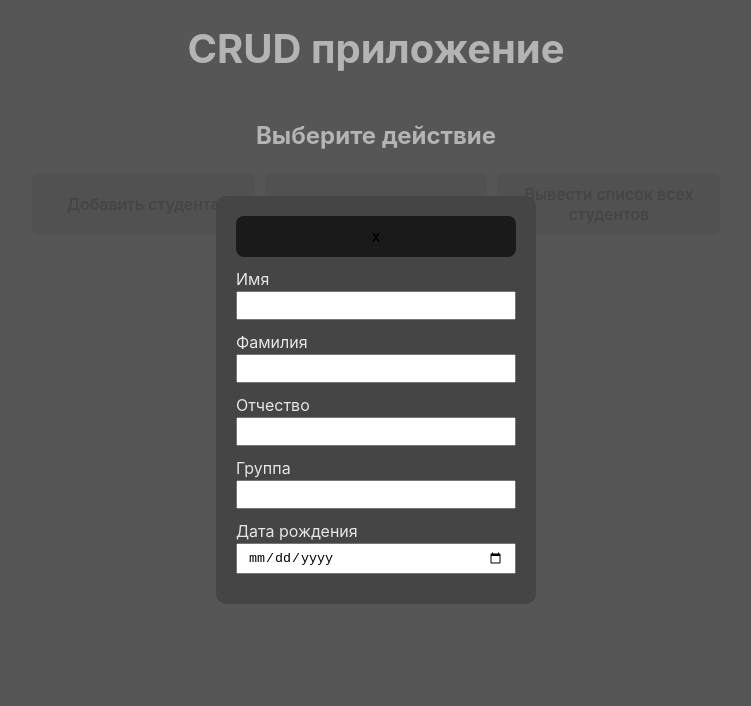
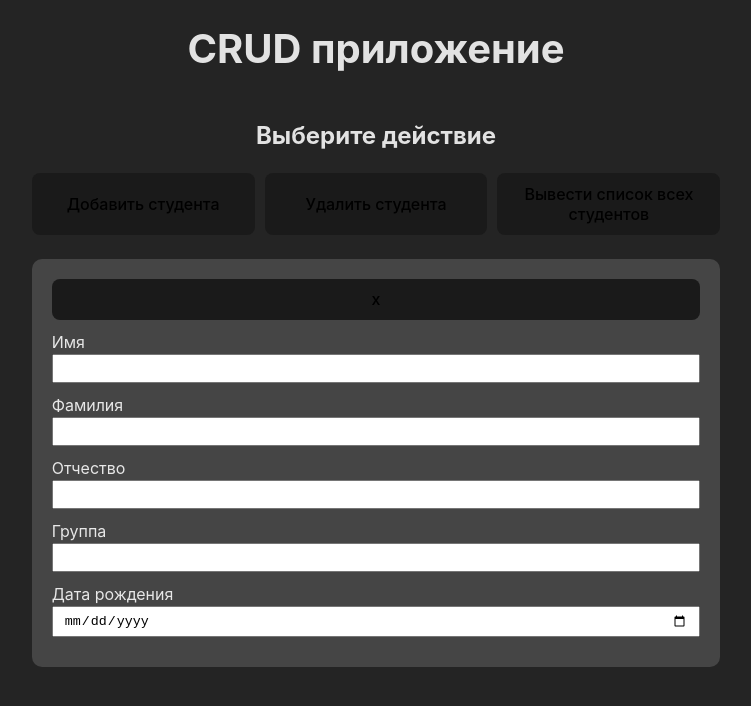
Before and after one commit to praesidi/doczilla-test-assignment, a React (Vite) app in the folder task-2/client/: page / in a window 1280 px wide. Both pictures are taken after a click on the button "Добавить студента". Shown: the top 706 px of the page, without its empty margins (264-1015 px from the left). Built offline with nearby package versions, Linux system fonts and the light colour scheme.

Commit message:
refactor main page

```diff
--- a/task-2/client/src/App.tsx
+++ b/task-2/client/src/App.tsx
@@ -1,22 +1,44 @@
 import { useState } from 'react';
-import Modal from './components/Modal';
 import './assets/styles/style.css';
+import Content from './components/Content';
+
+export interface IStudent {
+  firstName: string;
+  lastName: string;
+  fatherName?: string;
+  group: string;
+  birthday: Date;
+}
+
+export type IOperation = 'add' | 'delete' | 'show all' | undefined;
 
 function App() {
-  const [isModalOpen, setIsModalOpen] = useState(false);
-  const [operation, setOperation] = useState<'add' | 'delete' | undefined>();
+  const [isContentShown, setIsContentShown] = useState(false);
+  // TODO: check if that is a correct way to work with the modal
+  const [operation, setOperation] = useState<IOperation>();
+  const [data] = useState<IStudent[]>([
+    {
+      firstName: 'el',
+      lastName: 'kheel',
+      group: 'ist-171',
+      birthday: new Date('1999-09-07'),
+    },
+  ]);
 
   function handleAddStudent() {
     setOperation('add');
-    setIsModalOpen(true);
+    setIsContentShown(true);
   }
 
   function handleDeleteStudent() {
     setOperation('delete');
-    setIsModalOpen(true);
+    setIsContentShown(true);
   }
 
-  function handleShowAllStudents() {}
+  function handleShowAllStudents() {
+    setOperation('show all');
+    setIsContentShown(true);
+  }
 
   return (
     <div className='container'>
@@ -32,12 +54,17 @@ function App() {
             Вывести список всех студентов
           </button>
         </div>
+        <br />
+        {isContentShown ? (
+          <Content
+            operation={operation}
+            data={data}
+            onClose={() => setIsContentShown(false)}
+          />
+        ) : (
+          <></>
+        )}
       </main>
-      {isModalOpen ? (
-        <Modal operation={operation} onClose={() => setIsModalOpen(false)} />
-      ) : (
-        <></>
-      )}
     </div>
   );
 }
--- a/task-2/client/src/assets/styles/style.css
+++ b/task-2/client/src/assets/styles/style.css
@@ -14,17 +14,7 @@
   flex: 1;
 }
 
-.modal-underlay {
-  position: absolute;
-  display: flex;
-  justify-content: center;
-  align-items: center;
-  width: 100vw;
-  height: 100vh;
-  background: rgba(136, 136, 136, 0.5);
-}
-
-.modal-container {
+.content-container {
   display: flex;
   flex-direction: column;
   gap: 10px;
@@ -35,13 +25,13 @@
   min-width: 320px;
 }
 
-.modal-close-btn-wrapper {
+.content-close-btn-wrapper {
   width: 100%;
   display: flex;
   justify-content: end;
 }
 
-.modal-form-wrapper {
+.content-form-wrapper {
 }
 
 .add-student-form,
--- /dev/null
+++ b/task-2/client/src/components/AddStudentForm.tsx
@@ -0,0 +1,22 @@
+function AddStudentForm() {
+  return (
+    <form action='' className='add-student-form'>
+      <label htmlFor='first_name'>Имя</label>
+      <input type='text' id='first_name' />
+
+      <label htmlFor='last_name'>Фамилия</label>
+      <input type='text' id='last_name' />
+
+      <label htmlFor='father_name'>Отчество</label>
+      <input type='text' id='father_name' />
+
+      <label htmlFor='group'>Группа</label>
+      <input type='text' id='group' />
+
+      <label htmlFor='birthday'>Дата рождения</label>
+      <input type='date' id='birthday' />
+    </form>
+  );
+}
+
+export default AddStudentForm;
--- /dev/null
+++ b/task-2/client/src/components/Content.tsx
@@ -0,0 +1,29 @@
+import { IOperation, IStudent } from '../App';
+import AddStudentForm from './AddStudentForm';
+import DeleteStudentForm from './DeleteStudentForm';
+import StudentList from './StudentList';
+
+function Content({
+  operation,
+  data,
+  onClose,
+}: {
+  operation: IOperation;
+  data: IStudent[];
+  onClose: () => void;
+}) {
+  return (
+    <div className='content-container'>
+      <div className='content-close-btn-wrapper'>
+        <button onClick={onClose}>x</button>
+      </div>
+      <div className='content-form-wrapper'>
+        {operation === 'add' ? <AddStudentForm /> : <></>}
+        {operation === 'delete' ? <DeleteStudentForm /> : <></>}
+        {operation === 'show all' ? <StudentList students={data} /> : <></>}
+      </div>
+    </div>
+  );
+}
+
+export default Content;
--- /dev/null
+++ b/task-2/client/src/components/DeleteStudentForm.tsx
@@ -0,0 +1,11 @@
+function DeleteStudentForm() {
+  return (
+    <form action='' className='delete-student-form'>
+      <label htmlFor='student_id'>Введите id студента</label>
+      <input type='text' id='student_id' />
+      <button>Удалить</button>
+    </form>
+  );
+}
+
+export default DeleteStudentForm;
--- a/task-2/client/src/components/Modal.tsx
+++ /dev/null
@@ -1,54 +0,0 @@
-function Modal({
-  operation,
-  onClose,
-}: {
-  operation: 'add' | 'delete' | undefined;
-  onClose: () => void;
-}) {
-  return (
-    <div className='modal-underlay'>
-      <div className='modal-container'>
-        <div className='modal-close-btn-wrapper'>
-          <button onClick={onClose}>x</button>
-        </div>
-        <div className='modal-form-wrapper'>
-          {operation === 'add' ? <AddForm /> : <></>}
-          {operation === 'delete' ? <DeleteForm /> : <></>}
-        </div>
-      </div>
-    </div>
-  );
-}
-
-function AddForm() {
-  return (
-    <form action='' className='add-student-form'>
-      <label htmlFor='first_name'>Имя</label>
-      <input type='text' id='first_name' />
-
-      <label htmlFor='last_name'>Фамилия</label>
-      <input type='text' id='last_name' />
-
-      <label htmlFor='father_name'>Отчество</label>
-      <input type='text' id='father_name' />
-
-      <label htmlFor='group'>Группа</label>
-      <input type='text' id='group' />
-
-      <label htmlFor='birthday'>Дата рождения</label>
-      <input type='date' id='birthday' />
-    </form>
-  );
-}
-
-function DeleteForm() {
-  return (
-    <form action='' className='delete-student-form'>
-      <label htmlFor='student_id'>Введите id студента</label>
-      <input type='text' id='student_id' />
-      <button>Удалить</button>
-    </form>
-  );
-}
-
-export default Modal;
--- /dev/null
+++ b/task-2/client/src/components/StudentList.tsx
@@ -0,0 +1,19 @@
+import { IStudent } from '../App';
+
+function StudentList({ students }: { students: IStudent[] }) {
+  return (
+    <div className='students-list'>
+      {students.length === 0 ? (
+        <h2>Список пуст</h2>
+      ) : (
+        students.map((student) => <div>{student.firstName}</div>)
+      )}
+    </div>
+  );
+}
+
+function StudentCard() {
+  return <div></div>;
+}
+
+export default StudentList;
```
